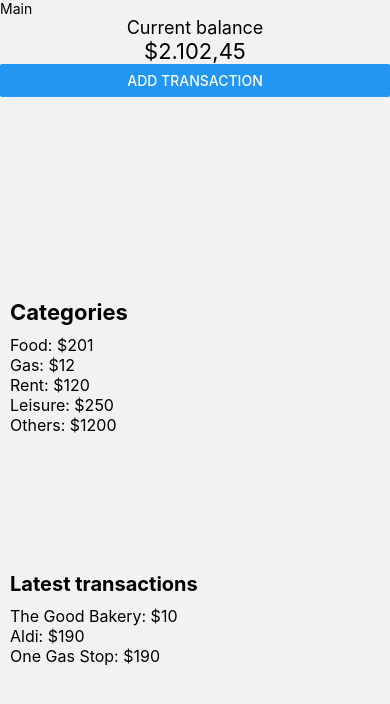
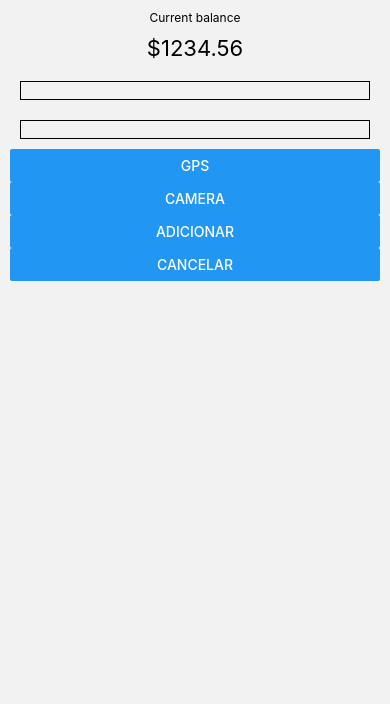
Before and after one commit to FernandaWitter/smartmoney, a React Native app: screen / in a window 390 px wide. Both pictures are taken after a click on the button "ADD TRANSACTION". Shown: the top 704 px of the page. Built offline with nearby package versions, Linux system fonts and the light colour scheme.

Commit message:
feat: implementing props

```diff
--- a/src/components/BalanceLabel/BalanceLabel.js
+++ b/src/components/BalanceLabel/BalanceLabel.js
@@ -1,11 +1,11 @@
 import React from 'react';
 import {View, Text, StyleSheet} from 'react-native';
 
-const BalanceLabel = () => {
+const BalanceLabel = ({currBalance}) => {
     return(
         <View style={styles.container}>
             <Text style={styles.label}>Current balance</Text>
-            <Text style={styles.value}>$2.064,35</Text>
+            <Text style={styles.value}>${currBalance}</Text>
         </View>
     );
 };
@@ -20,7 +20,7 @@ const styles = StyleSheet.create({
         padding: 10
     },
     value: {
-        fontSize:18
+        fontSize:22
     }
 });
 
--- a/src/components/BalancePanel/BalancePanel.js
+++ b/src/components/BalancePanel/BalancePanel.js
@@ -3,13 +3,16 @@ import {View, Button, StyleSheet} from 'react-native';
 
 import BalancePanelLabel from './BalancePanelLabel/BalancePanelLabel';
 import BalancePanelChart from './BalancePanelChart/BalancePanelChart';
+import { useNavigation } from '@react-navigation/native';
 
-const BalancePanel = () => {
+const BalancePanel = ({currBalance}) => {
+    const navigation = useNavigation();
+
     return(
         <View style={styles.container}>
-            <BalancePanelLabel/>
+            <BalancePanelLabel currBalance={currBalance}/>
             <BalancePanelChart/>
-            <Button title="Add transaction"/>
+            <Button title="Add transaction" onPress={() => {navigation.navigate('NewEntry')}}/>
         </View>
     );
 };
--- a/src/components/BalancePanel/BalancePanelLabel/BalancePanelLabel.js
+++ b/src/components/BalancePanel/BalancePanelLabel/BalancePanelLabel.js
@@ -1,11 +1,11 @@
 import React from 'react';
-import {View, Text, StyleSheet} from 'react-native';
+import {View, StyleSheet} from 'react-native';
+import BalanceLabel from '../../BalanceLabel/BalanceLabel';
 
-const BalancePanelLabel = () => {
+const BalancePanelLabel = ({currBalance}) => {
     return(
         <View style={styles.container}>
-            <Text style={styles.label}>Current balance</Text>
-            <Text style={styles.value}>$2.102,45</Text>
+            <BalanceLabel currBalance={currBalance}/>
         </View>
     );
 };
--- a/src/components/EntryList/EntryList.js
+++ b/src/components/EntryList/EntryList.js
@@ -3,10 +3,10 @@ import {View, StyleSheet} from 'react-native';
 
 import EntryListItem from './EntryListItem/EntryListItem';
 
-const EntryList = () => {
+const EntryList = ({entries}) => {
     return(
         <View style={styles.container}>
-            <EntryListItem/>
+            <EntryListItem entries={entries}/>
         </View>
     );
 };
--- a/src/components/EntryList/EntryListItem/EntryListItem.js
+++ b/src/components/EntryList/EntryListItem/EntryListItem.js
@@ -1,20 +1,14 @@
 import React from 'react';
 import {View, Text, StyleSheet, FlatList} from 'react-native';
 
-const DATA = [{key: 'The Good Bakery: $10'},
-    {key: 'Aldi: $190'},
-    {key: 'One Gas Stop: $190'}
-]
-
-const EntryListItem = () => {
+const EntryListItem = ({entries}) => {
     return(
         <View style={styles.container}>
             <Text style={styles.title}>Latest transactions </Text>
             <FlatList
-                data={DATA}
-                keyExtractor={DATA.key}
+                data={entries}
                 renderItem={({item}) => (
-                    <Text style={styles.entryItem}>{item.key}</Text>
+                    <Text style={styles.entryItem}>{item.description}: ${item.amount}</Text>
                 )}
             />
         </View>
--- a/src/components/EntrySummary/EntrySummary.js
+++ b/src/components/EntrySummary/EntrySummary.js
@@ -4,11 +4,11 @@ import {View, StyleSheet} from 'react-native';
 import EntrySummaryChart from './EntrySummaryChart/EntrySummaryChart';
 import EntrySummaryList from './EntrySummaryList/EntrySummaryList';
 
-const EntrySummary = () => {
+const EntrySummary = ({summary}) => {
     return(
         <View style={styles.container}>
             <EntrySummaryChart/>
-            <EntrySummaryList/>
+            <EntrySummaryList summary={summary}/>
         </View>
     );
 };
--- a/src/components/EntrySummary/EntrySummaryList/EntrySummaryList.js
+++ b/src/components/EntrySummary/EntrySummaryList/EntrySummaryList.js
@@ -1,21 +1,16 @@
 import React from 'react';
 import {View, Text, FlatList, StyleSheet} from 'react-native';
 
-const DATA = [{key: 'Food: $201'},
-            {key: 'Gas: $12'},
-            {key: 'Rent: $120'},
-            {key: 'Leisure: $250'},
-            {key: 'Others: $1200'}]
 
-const EntrySummaryList = () => {
+
+const EntrySummaryList = ({summary}) => {
     return(
         <View style={styles.container}>
             <Text style={styles.title}>Categories</Text>
             <FlatList
-                data={DATA}
-                keyExtractor={DATA.key}
+                data={summary}
                 renderItem={({item}) => (
-                    <Text style={styles.itemText}>{item.key}</Text>
+                    <Text style={styles.itemText}>{item.description}: ${item.amount}</Text>
                 )}
             />
         </View>
--- a/src/components/NewEntryForm/NewEntryForm.js
+++ b/src/components/NewEntryForm/NewEntryForm.js
@@ -1,7 +1,10 @@
+import { useNavigation } from '@react-navigation/native';
 import React from 'react';
 import {View,TextInput, Button, StyleSheet} from 'react-native';
 
 const NewEntryForm = () => {
+    const navigation = useNavigation();
+
     return(
         <View style={styles.container}>
             <View>
@@ -12,7 +15,7 @@ const NewEntryForm = () => {
             </View>
             <View>
                 <Button style={styles.button} title="Adicionar"/>
-                <Button style={styles.button} title="Cancelar"/>
+                <Button style={styles.button} title="Cancelar" onPress={() => {navigation.goBack()}} />
             </View>
         </View>
     );
--- a/src/pages/Main/index.js
+++ b/src/pages/Main/index.js
@@ -6,12 +6,26 @@ import EntrySummary from '../../components/EntrySummary/EntrySummary';
 import EntryList from '../../components/EntryList/EntryList';
 
 const Main = () => {
+
+    const currBalance = 2064.35;
+
+    const SUMMARY = [{key: '1', description: 'Food', amount: 400},
+        {key: '2', description: 'Gas', amount: 12},
+        {key: '3', description: 'Rent', amount: 120},
+        {key: '4', description: 'Leisure', amount: 250},
+        {key: '5', description: 'Others', amount: 1200}
+    ]
+
+    const ENTRIES = [{key: '1', description: 'The Good Bakery', amount: 10},
+        {key: '2', description: 'Aldi', amount: 190},
+        {key: '3', description: 'One Gas Stop', amount: 290}
+    ]
+
     return (
         <View style={styles.container}>
-            <Text>Main</Text>
-            <BalancePanel/>
-            <EntrySummary/>
-            <EntryList/>
+            <BalancePanel currBalance={currBalance}/>
+            <EntrySummary summary={SUMMARY} />
+            <EntryList entries={ENTRIES} />
         </View>
     );
 }
--- a/src/pages/NewEntry/newEntry.js
+++ b/src/pages/NewEntry/newEntry.js
@@ -5,9 +5,11 @@ import BalanceLabel from '../../components/BalanceLabel/BalanceLabel';
 import NewEntryForm from '../../components/NewEntryForm/NewEntryForm';
 
 const NewEntry = () => {
+    const currBalance = 1234.56
+
     return(
         <View style={styles.container}>
-            <BalanceLabel/>
+            <BalanceLabel currBalance={currBalance}/>
             <NewEntryForm/>
         </View>
     );
--- a/src/pages/Report/Report.js
+++ b/src/pages/Report/Report.js
@@ -7,13 +7,28 @@ import EntrySummary from '../../components/EntrySummary/EntrySummary';
 import EntryList from '../../components/EntryList/EntryList';
 
 const Report = () => {
+
+    const currBalance = 789.12;
+
+    const SUMMARY = [{key: '1', description: 'Food', amount: 400},
+        {key: '2', description: 'Gas', amount: 12},
+        {key: '3', description: 'Rent', amount: 120},
+        {key: '4', description: 'Leisure', amount: 250},
+        {key: '5', description: 'Others', amount: 1200}
+    ]
+
+    const ENTRIES = [{key: '1', description: 'The Good Bakery', amount: 10},
+        {key: '2', description: 'Aldi', amount: 190},
+        {key: '3', description: 'One Gas Stop', amount: 290}
+    ]
+
     return(
         <View style={styles.container}>
             <>
-                <BalanceLabel/>
+                <BalanceLabel currBalance={currBalance}/>
                 <ReportFilter/>
-                <EntrySummary/>
-                <EntryList/>
+                <EntrySummary summary={SUMMARY} />
+                <EntryList entries={ENTRIES} />
             </>
             <>
                 <Button title="Salvar"/>
```
